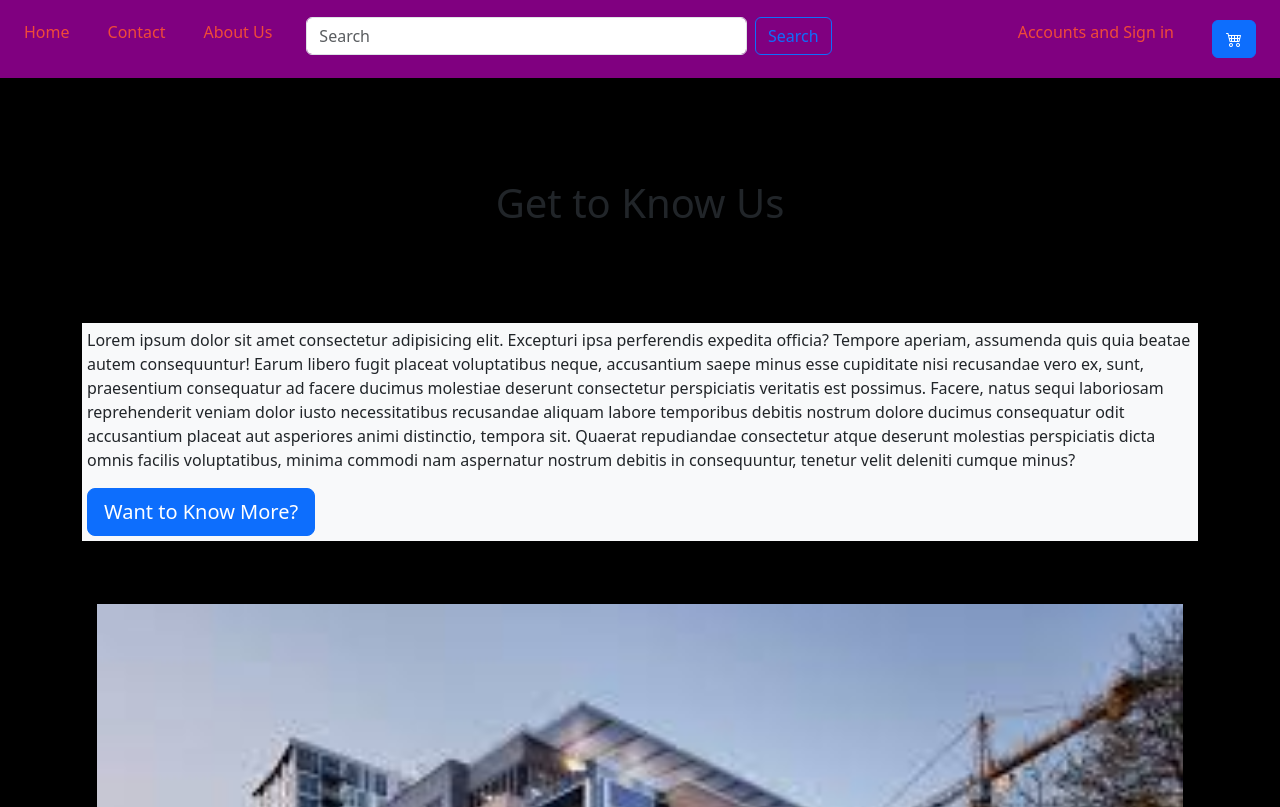
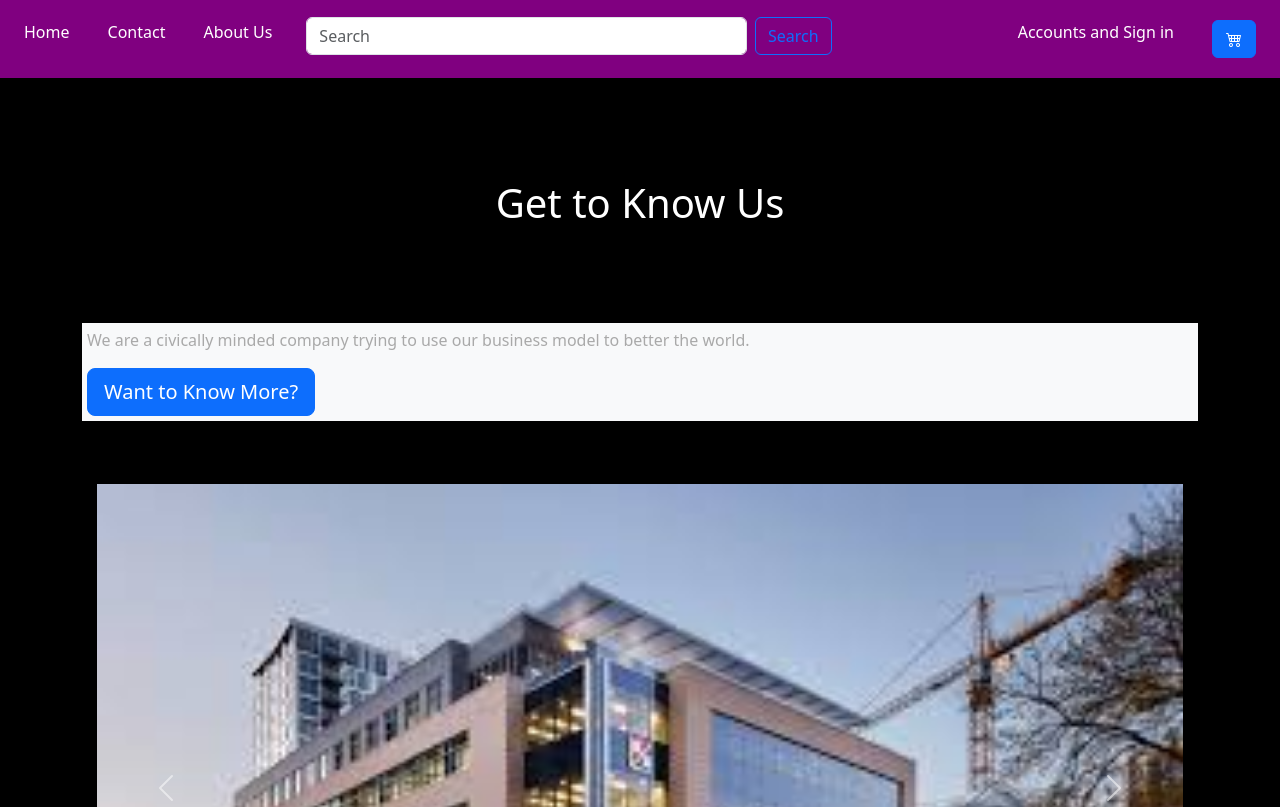
Before and after one commit to Goobriel/Cloud-Copmuting-Final-Project-E-Commerce-Store, a plain HTML site: page aboutUs.html in a window 1280 px wide. Shown: the top 807 px of the page. Drawn offline with nearby package versions, Linux system fonts and the light colour scheme; files whose address does not match are found by name.

Commit message:
changes 2-20-2024
today

```diff
--- a/aboutUs.html
+++ b/aboutUs.html
@@ -9,6 +9,8 @@
         <link rel="stylesheet" href="https://cdn.jsdelivr.net/npm/bootstrap-icons@1.11.3/font/bootstrap-icons.min.css">
 
         <link rel="stylesheet" href="styleMidterm.css"></link>
+        <link rel="stylesheet" href="styleMidtermAboutUs.css"></link>
+
 
         <title>Get to know Us</title>
     </head>
@@ -45,9 +47,9 @@
        <!--Main Body of Content Container-->
 
 <div class="container">
-    <h1 class="text-center p-5 mb-5 mt-5">Get to Know Us</h1>
+    <h1 class="text-center text-color:white p-5 mb-5 mt-5">Get to Know Us</h1>
     <div class="w-100 bg-light mb-5">
-        <p>Lorem ipsum dolor sit amet consectetur adipisicing elit. Excepturi ipsa perferendis expedita officia? Tempore aperiam, assumenda quis quia beatae autem consequuntur! Earum libero fugit placeat voluptatibus neque, accusantium saepe minus esse cupiditate nisi recusandae vero ex, sunt, praesentium consequatur ad facere ducimus molestiae deserunt consectetur perspiciatis veritatis est possimus. Facere, natus sequi laboriosam reprehenderit veniam dolor iusto necessitatibus recusandae aliquam labore temporibus debitis nostrum dolore ducimus consequatur odit accusantium placeat aut asperiores animi distinctio, tempora sit. Quaerat repudiandae consectetur atque deserunt molestias perspiciatis dicta omnis facilis voluptatibus, minima commodi nam aspernatur nostrum debitis in consequuntur, tenetur velit deleniti cumque minus?</p>
+        <p>We are a civically minded company trying to use our business model to better the world. </p>
 
     <button type="button" class ="btn btn-primary btn-lg">Want to Know More?</button>
     </div>
@@ -165,8 +167,8 @@
     </div>
     <div class="col-6">
         <div class="bg-light text-dark p-5 mt-5 mb-5">
-            <h2>FAQ</h2>
-            <p>Lorem ipsum dolor sit amet consectetur adipisicing elit. Repudiandae laudantium dolorem veniam accusantium deserunt omnis. Enim aliquam, consectetur, nobis rerum reprehenderit doloremque vitae delectus voluptas temporibus dolores fuga illum quo officia saepe impedit itaque id possimus perspiciatis alias corporis illo reiciendis? Nisi, quam tempore est vitae expedita vero quas fugit?</p>
+            <h2>Share your Comments </h2>
+            <p>Please share your comments about the site comments </p>
 
 
         </div>
--- a/styleMidtermAboutUs.css
+++ b/styleMidtermAboutUs.css
@@ -83,8 +83,10 @@ img {
     height: 100%;
     object-fit: contain;
   }
-h1, h2{
-    color: darkgrey;
+h1{
+
+color:white
+
 }
 
 p{
```
